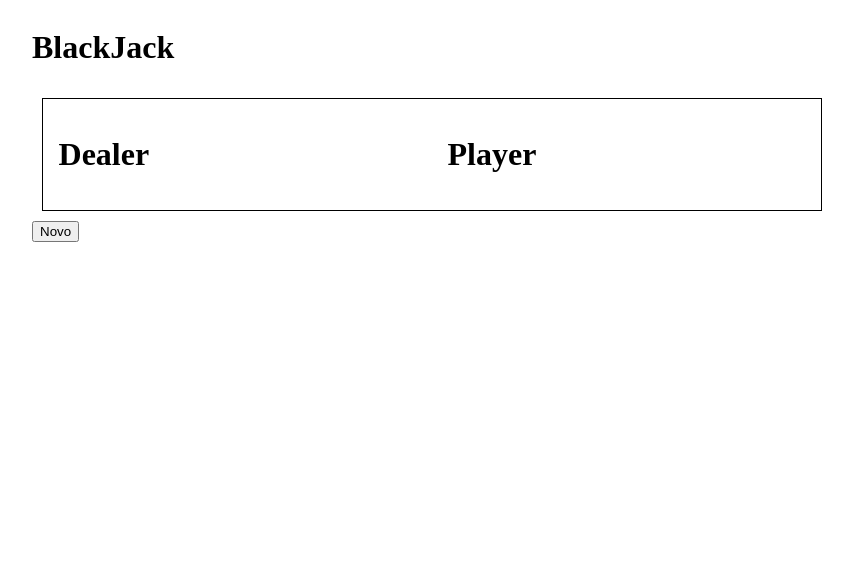
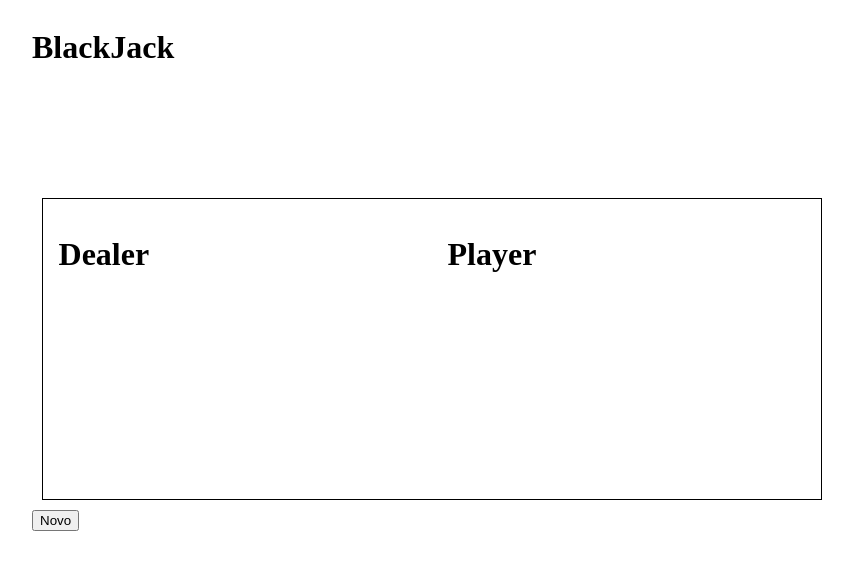
Before and after one commit to ATEC-Mikas/JavaScript, a plain HTML site: page Blackjack/index.html in a window 1280 px wide. Shown: the whole page, without its empty margins (216-1069 px from the left). Drawn offline with Linux system fonts and the light colour scheme.

Commit message:
css changes

```diff
--- a/Blackjack/index.css
+++ b/Blackjack/index.css
@@ -10,7 +10,7 @@ main {
 }
 div.game {
     border: solid 1px black;
-    min-height: 100px;
+    min-height: 300px;
     margin:10px;
     display: flex;
 }
@@ -18,3 +18,6 @@ div.game > * {
     width: 46%;
     padding:2%;
 }
+div#message {
+    min-height: 100px;
+}
```
